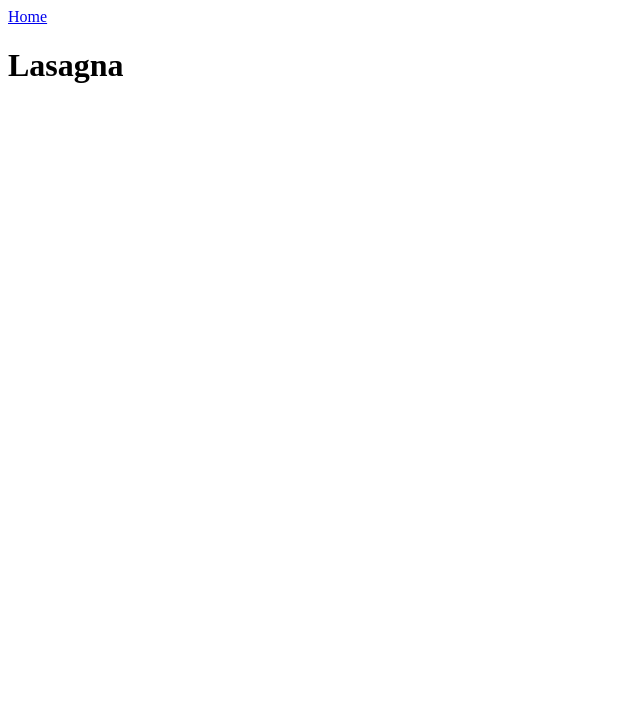
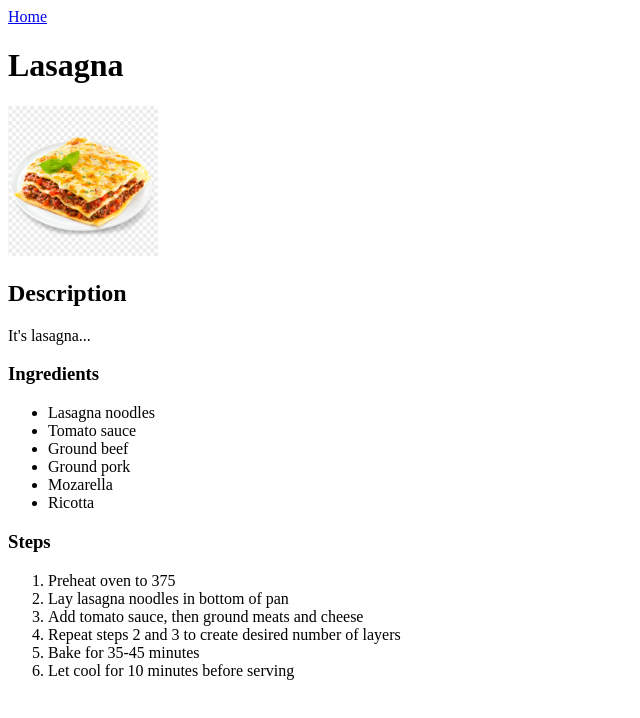
Before and after one commit to Zackachary/odin-recipes, a plain HTML site: page recipes/lasagna.html in a window 1280 px wide. Shown: the whole page, without its empty margins (0-640 px from the left). Drawn offline with Linux system fonts and the light colour scheme.

Commit message:
Fix typos

```diff
--- a/recipes/lasagna.html
+++ b/recipes/lasagna.html
@@ -9,5 +9,29 @@
     <a href="../index.html">Home</a>
 
     <h1>Lasagna</h1>
+    <img src="../recipe_images/lasagna.png" height="150" width="150">
+
+    <h2>Description</h2>
+    <p>It's lasagna...</p>
+
+    <h3>Ingredients</h3>
+    <ul>
+        <li>Lasagna noodles</li>
+        <li>Tomato sauce</li>
+        <li>Ground beef</li>
+        <li>Ground pork</li>
+        <li>Mozarella</li>
+        <li>Ricotta</li>
+    </ul>
+
+    <h3>Steps</h3>
+    <ol>
+        <li>Preheat oven to 375</li>
+        <li>Lay lasagna noodles in bottom of pan</li>
+        <li>Add tomato sauce, then ground meats and cheese</li>
+        <li>Repeat steps 2 and 3 to create desired number of layers</li>
+        <li>Bake for 35-45 minutes</li>
+        <li>Let cool for 10 minutes before serving</li>
+    </ol>
 </body>
 </html>
```
Also changed, not shown: recipes/cheese_spaghetti.html (+1 -1 lines).
